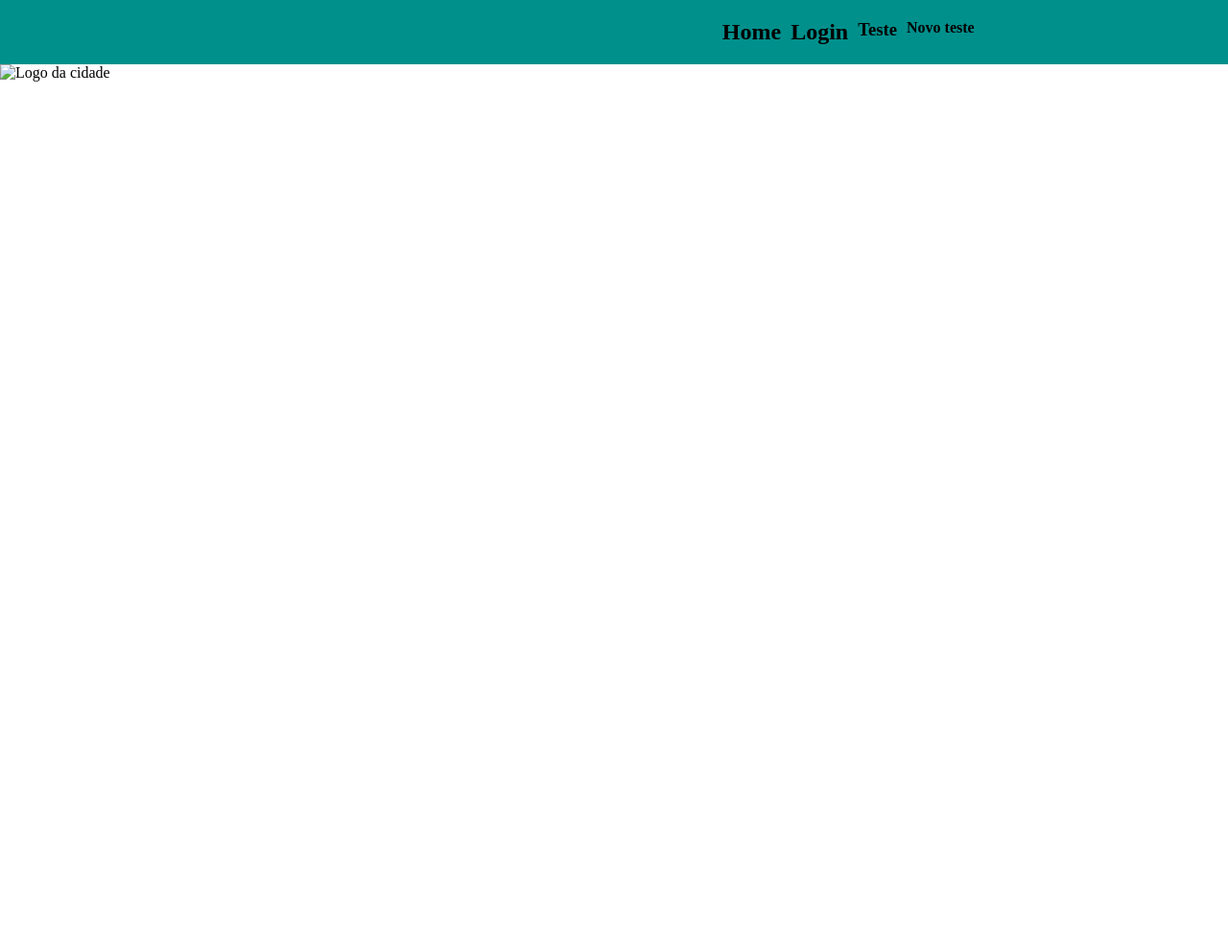
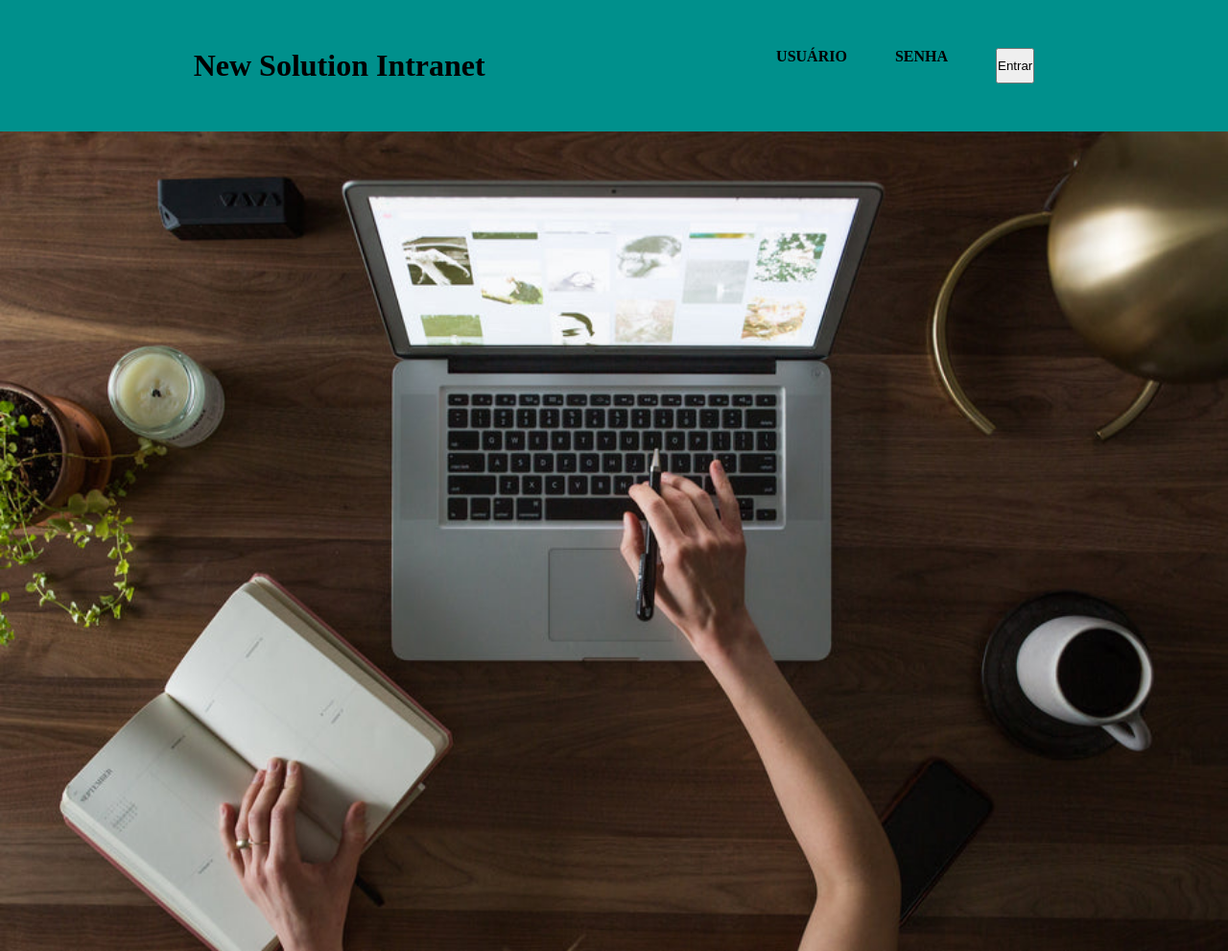
Before and after one commit to dougfigueiredo/Mentoria, a plain HTML site: page index.html in a window 1280 px wide. Shown: the whole page at 96% size. Before the commit the page ends 800 px from the top, so only its background shows below. Drawn offline with Linux system fonts and the light colour scheme.

Commit message:
Atualização de css

```diff
--- a/index.html
+++ b/index.html
@@ -11,20 +11,18 @@
 
     <body>
         <header class="cabecalho">
-            <img class="cabecalho-imagem" src="">
+            <h1>New Solution Intranet</h1>
                 <nav class="cabecalho-menu">
-
-                        <h1><a>Home</a></h1>
-                        <h2><a>Login</a></h2>
-                        <h3><a>Teste</a></h3>
-                        <h4><a>Novo teste</a></h4>
+                    <strong>Usuário</strong>
+                    <strong>Senha</strong>
+                    <button>Entrar</button>
                 </nav>
         </header>
 
     <main class="conteudo">
         <section class="conteudo-principal">
             <div class="conteudo-principal-escrito">
-                <img class="conteudo-principal-imagem" src="startup-desktop.jpg" alt="Logo da cidade">
+                <img class="conteudo-principal-imagem" src="laptop-from-above.jpg" alt="">
             </div>
         </section>
 
--- a/style.css
+++ b/style.css
@@ -15,14 +15,23 @@ body {
     flex-direction: row;
     align-items: initial;
     justify-content: space-around;
-    padding: 20px;
+    padding: 50px;
     background-color: rgb(0, 144, 140);
+    font-weight: bold;
+
+}
+
+.cabecalho-imagem {
 
 }
 
 .cabecalho-menu {
     display: flex;
-    gap: 10px;
+    gap: 50px;
+    text-align: center;
+    text-transform: uppercase;
+    font-weight: bold;
+    font-size: 16px;
 }
 
 .conteudo {
@@ -32,6 +41,7 @@ body {
 
 
 .conteudo-principal-imagem {
-    height: 100%;
+    width: 100%;
+
 
 }
```
Also changed, not shown: laptop-from-above.jpg (added).
